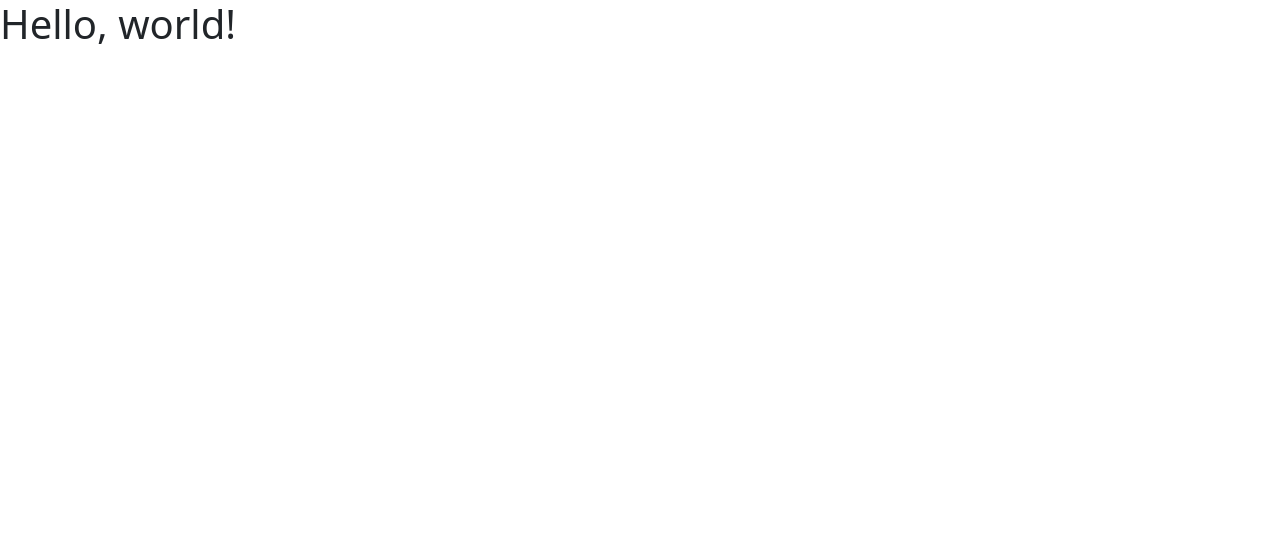
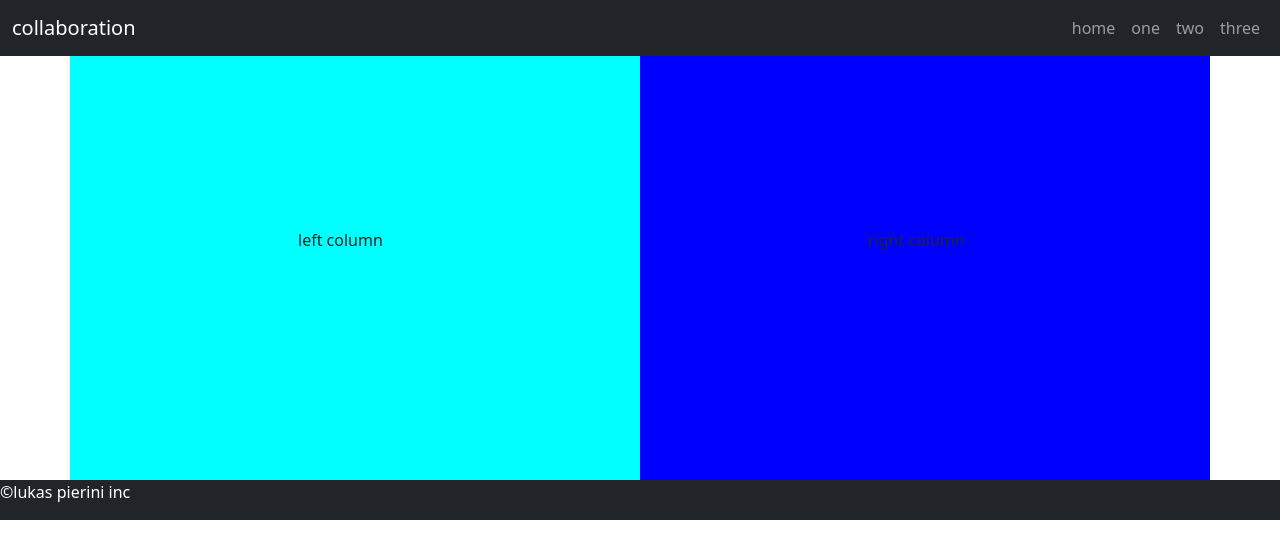
Before and after one commit to MeisterBloo/collab-practice, a plain HTML site: page index.html in a window 1280 px wide. Drawn offline with nearby package versions, Linux system fonts and the light colour scheme.

Commit message:
lukas commit

```diff
--- a/css/style.css
+++ b/css/style.css
@@ -0,0 +1,8 @@
+.left{
+    background: aqua;
+    padding: 20%;
+}
+.right{
+    background: blue;
+    padding: 20%;
+}
--- a/index.html
+++ b/index.html
@@ -10,8 +10,37 @@
     <title>Hello, world!</title>
   </head>
   <body>
-    <h1>Hello, world!</h1>
-
+    <nav class="navbar fixed-top navbar-expand-lg bg-dark navbar-dark text light">
+        <div class="container-fluid">
+            <a href="#" class="navbar-brand">collaboration
+            </a>
+            <ul class="navbar-nav">
+                <li class="nav-item">
+                    <a href="#" class="nav-link">home</a>
+                </li>
+                <li class="nav-item">
+                    <a href="#" class="nav-link">one</a>
+                </li>
+                <li class="nav-item">
+                    <a href="#" class="nav-link">two</a>
+                </li>
+                <li class="nav-item">
+                    <a href="#" class="nav-link">three</a>
+                </li>
+            </ul>
+        </div>
+    </nav>
+    <section>
+        <div class="container">
+            <div class="row">
+                <div class="col left" id="left">left column</div>
+                <div class="col right" id="right">right column</div>
+            </div>
+        </div>
+    </section>
+    <footer class=" row bg-dark text-white col text center fixed-bottem">
+        <p>&copy;lukas pierini inc</p>
+    </footer>
 
     <!-- Javascript: Bootstrap Bundle with Popper -->
     <script src="https://cdn.jsdelivr.net/npm/bootstrap@5.1.3/dist/js/bootstrap.bundle.min.js" integrity="sha384-ka7Sk0Gln4gmtz2MlQnikT1wXgYsOg+OMhuP+IlRH9sENBO0LRn5q+8nbTov4+1p" crossorigin="anonymous"></script>
```
